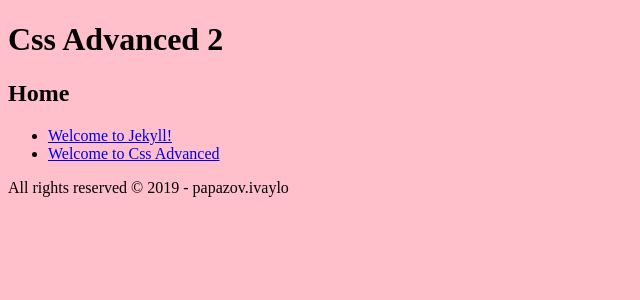
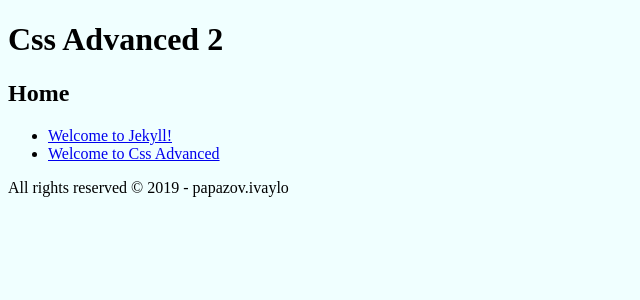
Before and after one commit to ivailopapazov/css-advanced-demo, a Jekyll site: the page built from index.html, in a window 1280 px wide. Shown: the top 300 px of the page, without its empty margins (0-640 px from the left). Built offline with Jekyll 4.4.1, drawn with Linux system fonts in a browser that asks for light colours.

Commit message:
Change background

```diff
--- a/css/style.css
+++ b/css/style.css
@@ -1,3 +1,3 @@
 body {
-   background-color: pink;
+   background-color: azure;
 }
```
